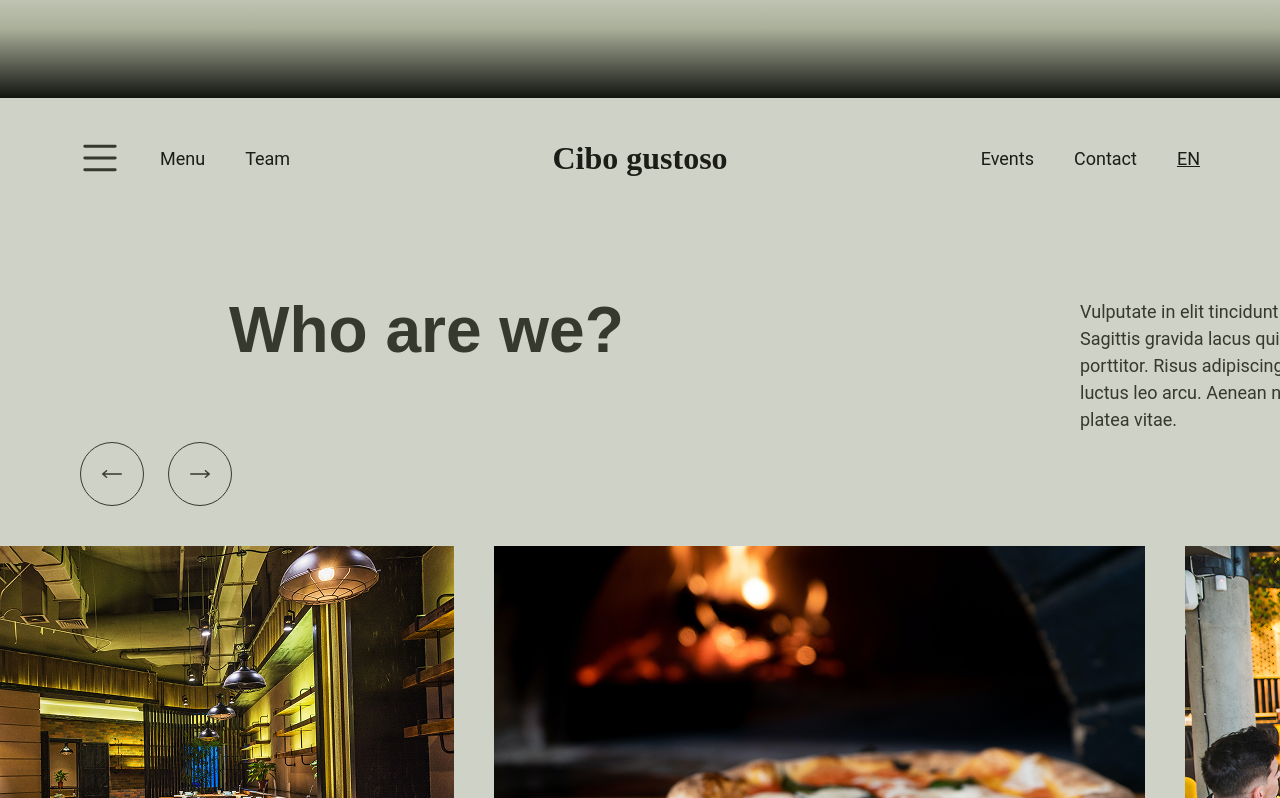
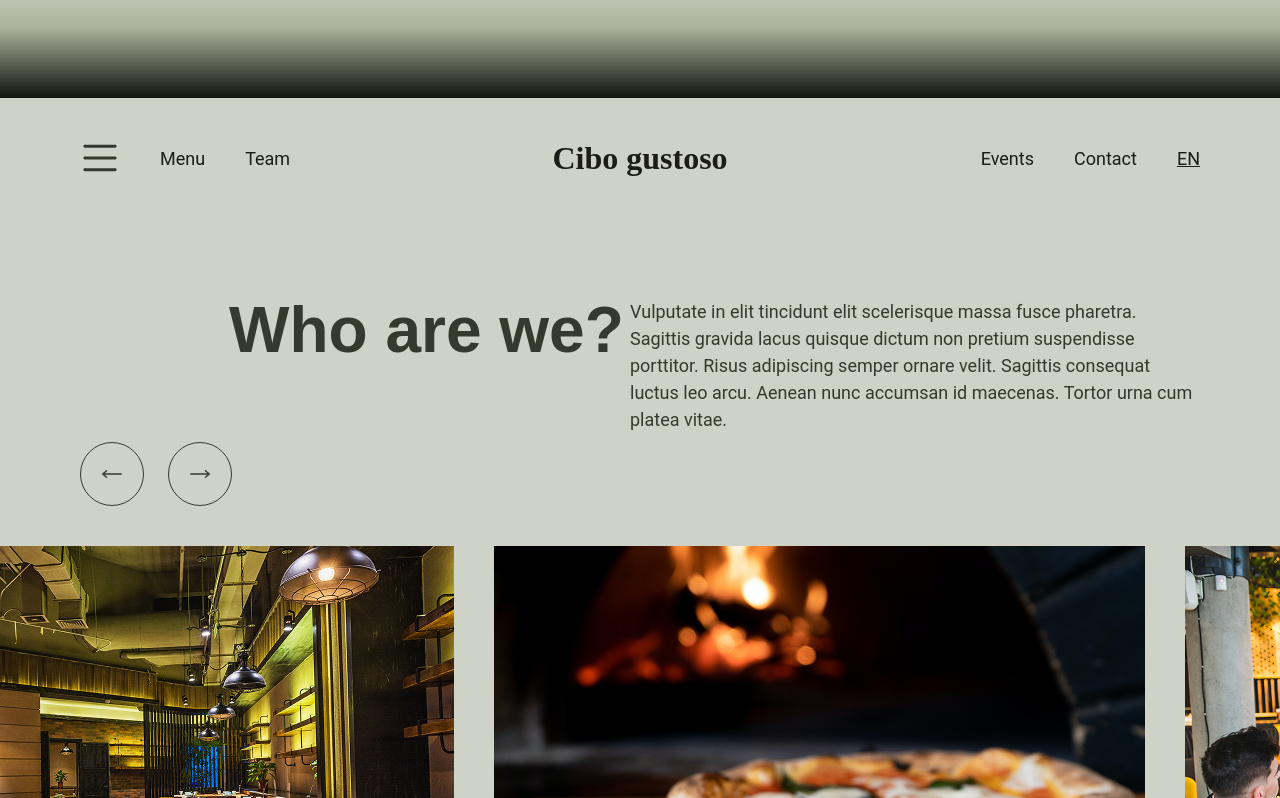
Before and after one commit to m1hello/figma-restaurant, a Next.js app: page / in a window 1280 px wide. Shown: the part 822-1620 px from the top of the page. Built offline with nearby package versions, Linux system fonts and the light colour scheme; a web font is replaced by a local one.

Commit message:
keeps the paragraph away from the right screen edge on desktop.

```diff
--- a/app/globals.css
+++ b/app/globals.css
@@ -187,7 +187,7 @@ body {
   position: absolute;
   width: 570px;
   height: 135px;
-  left: 1080px;
+  right: 80px;
   top: 200px;
   margin: 0;
   font-family: Roboto, sans-serif;
@@ -812,7 +812,7 @@ body {
   position: absolute;
   width: 570px;
   height: 58px;
-  left: 1080px;
+  right: 80px;
   top: 80px;
   margin: 0;
   font-family: Roboto, sans-serif;
```
